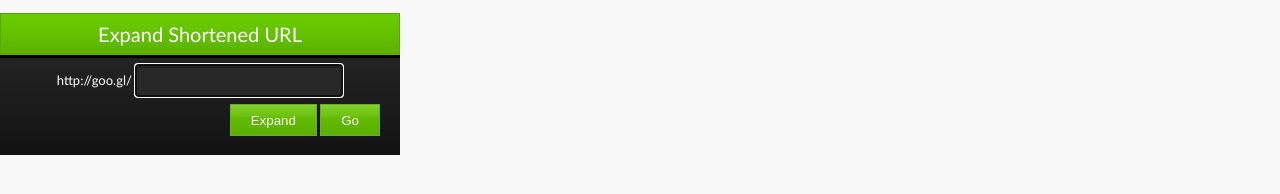
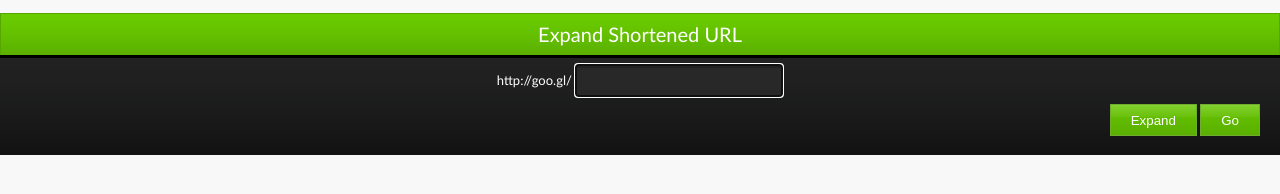
Before and after one commit to simple/Googl-Url-Expander, a plain HTML site: page public/index.html in a window 1280 px wide. Drawn offline with Linux system fonts and the light colour scheme.

Commit message:
modified form width

```diff
--- a/public/css/screen.css
+++ b/public/css/screen.css
@@ -136,7 +136,7 @@ li{
 	#form2{
 		margin:1em 0;
 		color:#fff;
-		width:400px; /* customize width, this form have fluid layout */
+		width:100%; /* customize width, this form have fluid layout */
 		}
 	#form2 h3{
 		margin:0;
```
